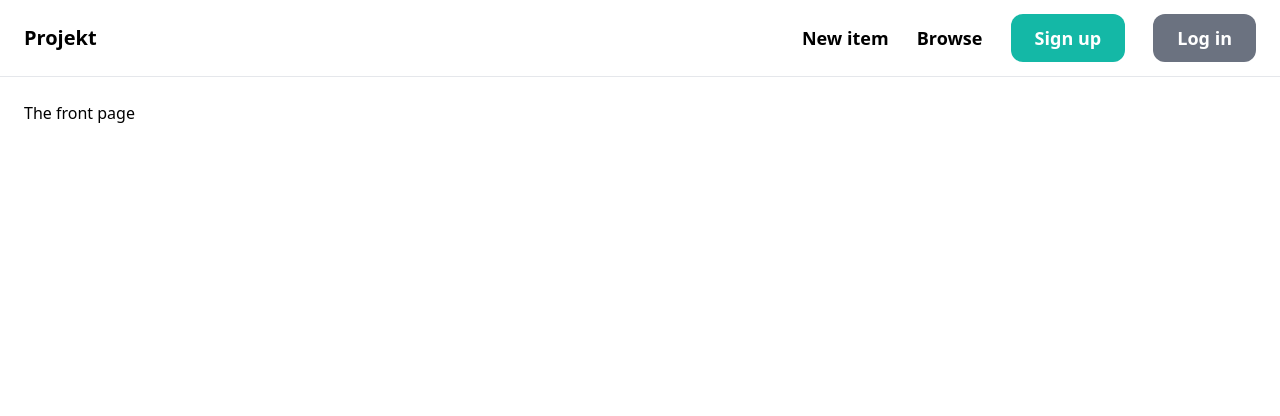
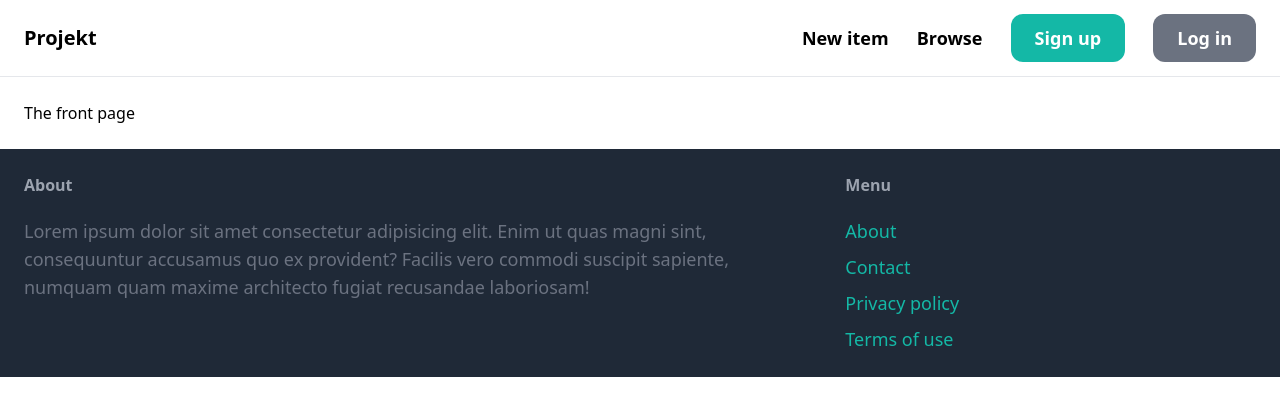
Before and after one commit to pawbialobrzeski/essa_project, a Django app: page / in a window 1280 px wide. Shown: the top 416 px of the page. Run offline with Django 3.2, Linux system fonts and the light colour scheme; some libraries are stand-ins or nearby versions.

Commit message:
Adding footer and connecting pages via a hrefs

```diff
--- a/Projekt/Projekt/urls.py
+++ b/Projekt/Projekt/urls.py
@@ -3,6 +3,6 @@ from django.urls import path
 from core.views import index, contact
 urlpatterns = [
     path('', index, name = 'index'),
-    path('contact/', contact, name = 'contact'),
+    path('contact/', contact, name='contact'),
     path('admin/', admin.site.urls),
 ]
--- a/Projekt/core/templates/core/base.html
+++ b/Projekt/core/templates/core/base.html
@@ -20,6 +20,21 @@
     <div class="px-6 py-6">
     {% block content %}
     {% endblock %}
-</div>
+    </div>
+    <footer class="py-6 px-6 flex justify-between bg-gray-800">
+        <div class="w-2/3 pr-10">
+            <h3 class="mb-5 font-semibold text-gray-400">About</h3>
+            <p class="text-lg text-gray-500">Lorem ipsum dolor sit amet consectetur adipisicing elit. Enim ut quas magni sint, consequuntur accusamus quo ex provident? Facilis vero commodi suscipit sapiente, numquam quam maxime architecto fugiat recusandae laboriosam!</p>
+        </div>
+        <div class="w-1/3">
+            <h3 class="mb-5 font-semibold text-gray-400">Menu</h3>
+            <ul class="space-y-2">
+                <li><a href="#" class="text-lg text-teal-500 hover:text-teal-700">About</a></li>
+                <li><a href="{% url 'contact' %}" class="text-lg text-teal-500 hover:text-teal-700">Contact</a></li>
+                <li><a href="#" class="text-lg text-teal-500 hover:text-teal-700">Privacy policy</a></li>
+                <li><a href="#" class="text-lg text-teal-500 hover:text-teal-700">Terms of use</a></li>
+            </ul>
+        </div>
+    </footer>
 </body>
 </html>
```
Also changed, not shown: 1 other file.
